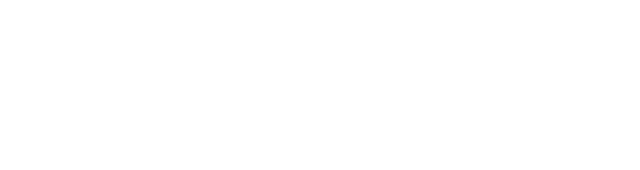
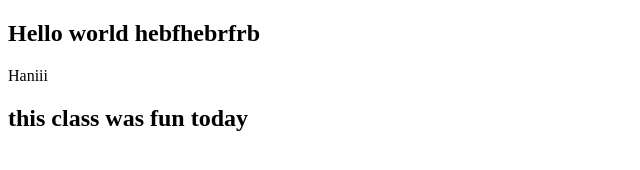
Before and after one commit to Haniabdulle/GitCheck, a plain HTML site: page index.html in a window 1280 px wide. Shown: the whole page, without its empty margins (0-640 px from the left). Drawn offline with Linux system fonts and the light colour scheme.

```diff
--- a/index.html
+++ b/index.html
@@ -6,7 +6,9 @@
     <meta name="viewport" content="width=device-width, initial-scale=1.0">
     <title>Document</title>
 </head>
+<h2>Hello world hebfhebrfrb</h2>
 <body>
-
+    <p>Haniii</p>
+    <h2>this class was fun today</h2>
 </body>
 </html>
```
